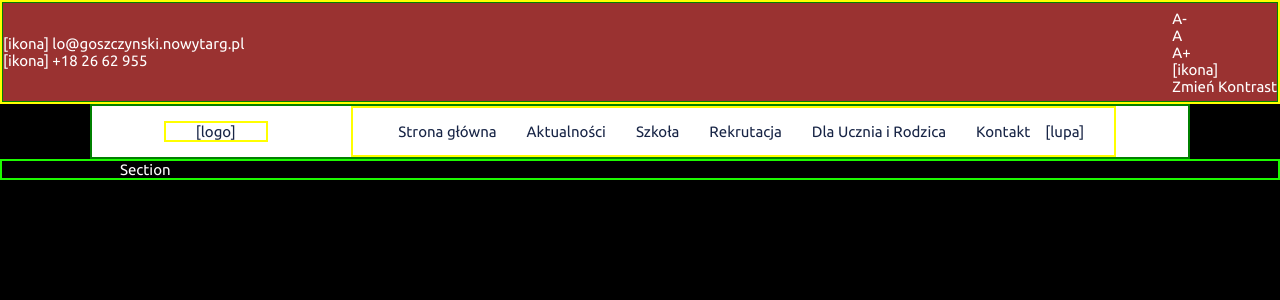
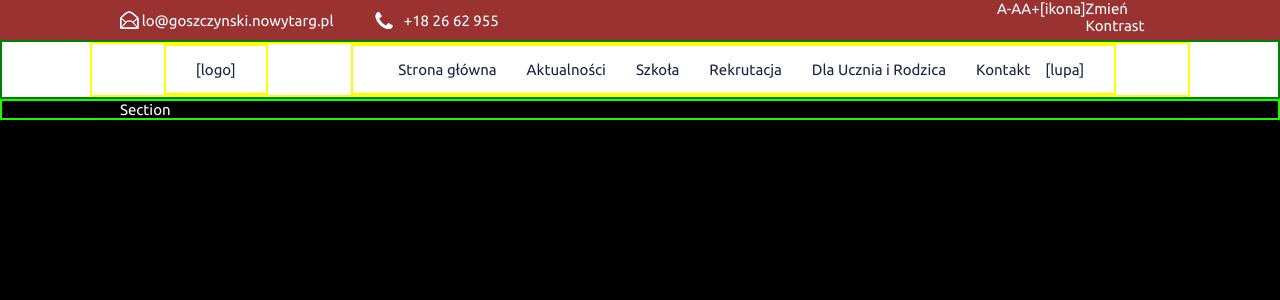
Before and after one commit to white67/goszcz-page-rebrand, a PHP site: page / in a window 1280 px wide. Shown: the top 300 px of the page. Run offline with PHP 8.4, Linux system fonts and the light colour scheme.

Commit message:
nie wiem co sie dzieje czy to w ogole ma jakissens

```diff
--- a/index.html
+++ b/index.html
@@ -17,18 +17,20 @@
 <body>
 
     <header>
-        <div class="headerTop flexBlock">
-            <div>
-                <div>
-                    [ikona] lo@goszczynski.nowytarg.pl
-                </div>
+        <div class="topHeader center">
+            <div class="topContact">
+                <a href=""><div class="topContactEmail">
+                    <img src="./files/icons/icon-email.png" alt="">
+                    lo@goszczynski.nowytarg.pl
+                </div></a>
 
-                <div>
-                    [ikona] +18 26 62 955
+                <div class="topContactPhone">
+                    <img src="./files/icons/icon-phone.png" alt="">
+                    +18 26 62 955
                 </div>
             </div>
 
-            <div>
+            <div class="topSettings">
                 <div>
                     <div>
                         A-
@@ -54,10 +56,10 @@
                 </div>
             </div>
         </div>
+    </header>
 
-
-    </header>
-    <nav class="center flexBlock">
+    <nav>
+        <div class="mainNav center">
             <div class="center flexBlock">
                 [logo]
             </div>
@@ -73,6 +75,7 @@
                     <li>[lupa]</li>
                 </ul>
             </div>
+        </div>
     </nav>
 
     <section>
--- a/styles.css
+++ b/styles.css
@@ -22,10 +22,51 @@ body {
   margin: 0px;
 }
 
-header {
-  display: block;
-  border: var(--borderSize) solid yellow;
+header, nav {
+  background-color: var(--red);
+
 }
+
+.topHeader {
+  display: flex;
+  justify-content:space-between;
+  height: 5vh;
+}
+
+
+.topContact {
+  display: flex;
+  align-items: center;
+  align-content: center;
+  justify-content: flex-start;
+  width: 100%;
+  flex-wrap: wrap;
+  gap: 5%;
+}
+
+.topContact a{
+  color: white;
+  text-decoration: none;
+}
+
+.topContactEmail, .topContactPhone {
+  display: flex;
+  align-items: center;
+  align-content: center;
+  flex-direction: row;
+  gap: 5%;
+  width: 25%;
+}
+
+.topSettings, .topSettings div {
+  display: flex;
+}
+
+
+.mainNav {
+  display: flex;
+}
+
 
 main {
   display: block;
```
Also changed, not shown: files/icons/icon-email.png (added), files/icons/icon-phone.png (added). Lines whose indentation alone changed are shown as unchanged.
